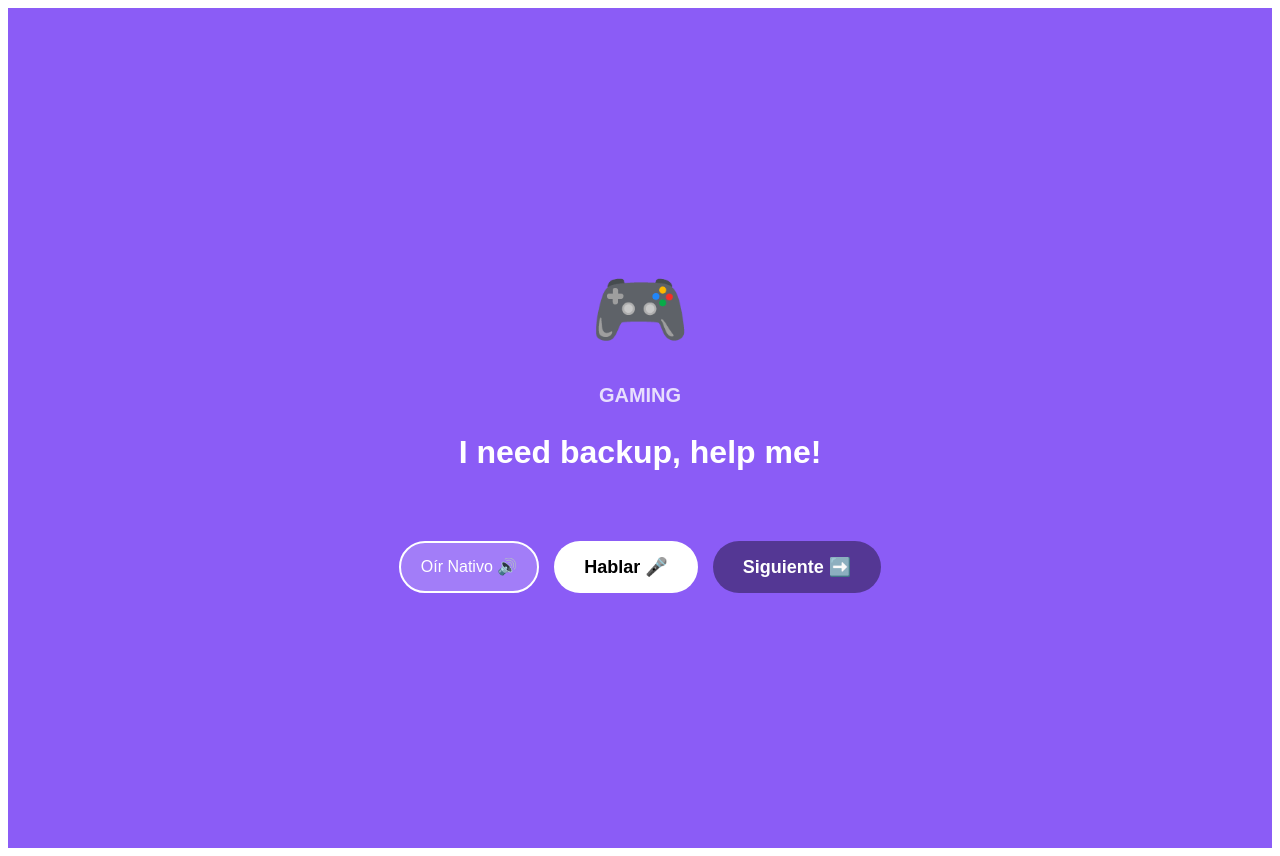
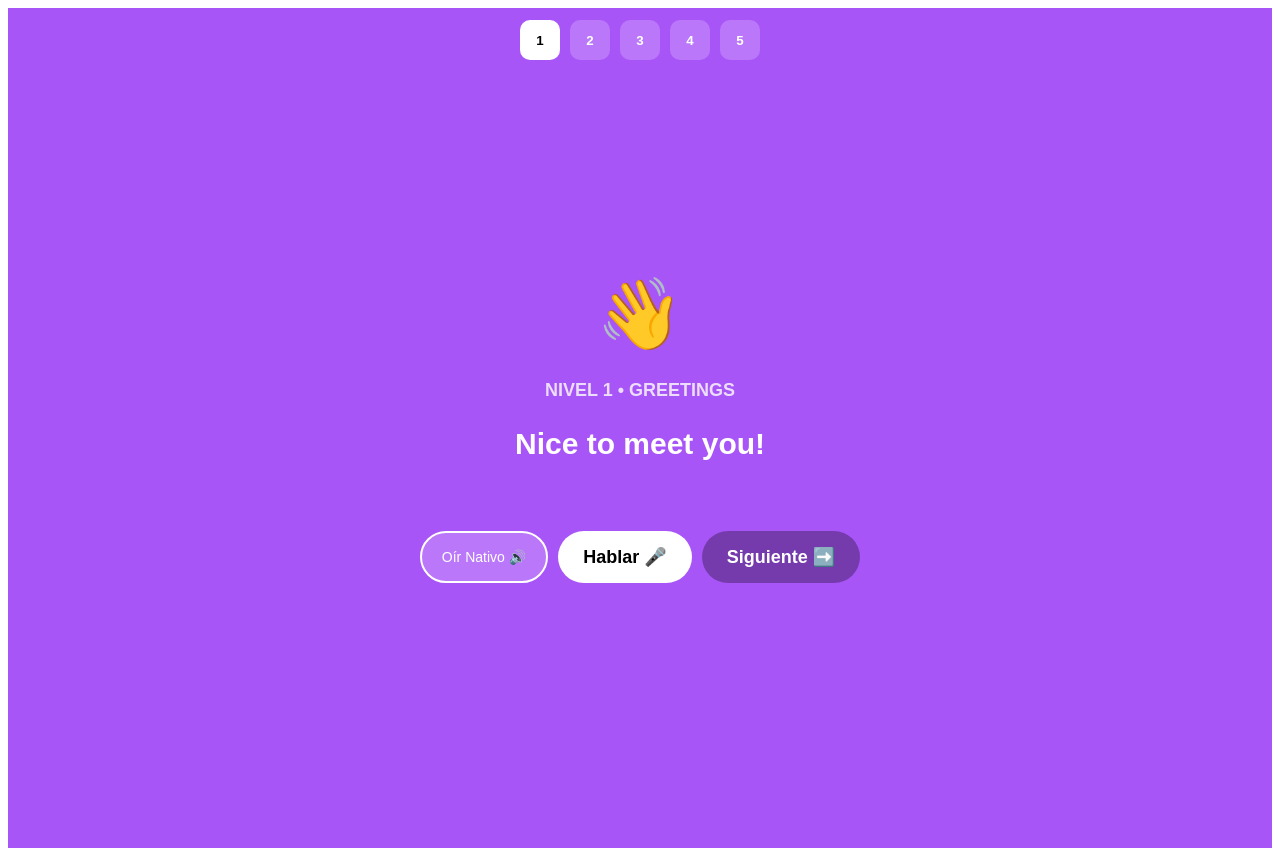
Before and after one commit to Aleejjj07/practice-ingles, a React (Create React App) app: page / in a window 1280 px wide. Built offline with nearby package versions, Linux system fonts and the light colour scheme.

Commit message:
Update App.jsx

```diff
--- a/src/App.jsx
+++ b/src/App.jsx
@@ -1,32 +1,54 @@
 import React, { useState, useRef } from 'react';
 
+// --- LISTA DE FRASES CON NIVELES (1-5) ---
 const FRASES = [
-  { eng: "I need backup, help me!", cat: "GAMING", icon: "🎮", color: "#8b5cf6" },
-  { eng: "The lag is unbearable today.", cat: "GAMING", icon: "🌐", color: "#8b5cf6" },
-  { eng: "Enemy spotted on the right!", cat: "GAMING", icon: "🎯", color: "#8b5cf6" },
-  { eng: "Good game, well played everyone.", cat: "GAMING", icon: "🏆", color: "#8b5cf6" },
-  { eng: "Can I borrow your pen, please?", cat: "SCHOOL", icon: "✏️", color: "#f59e0b" },
-  { eng: "I don't understand this exercise.", cat: "SCHOOL", icon: "📚", color: "#f59e0b" },
-  { eng: "Teacher, I have a question.", cat: "SCHOOL", icon: "🙋‍♂️", color: "#f59e0b" },
-  { eng: "What time is my flight?", cat: "TRAVEL", icon: "✈️", color: "#06b6d4" },
-  { eng: "Where is the nearest bathroom?", cat: "TRAVEL", icon: "🚻", color: "#06b6d4" },
-  { eng: "The check, please.", cat: "RESTAURANT", icon: "🧾", color: "#64748b" },
-  { eng: "I lost my passport.", cat: "EMERGENCY", icon: "📕", color: "#ef4444" },
-  { eng: "Call an ambulance, please!", cat: "EMERGENCY", icon: "🚑", color: "#ef4444" },
-  { eng: "Nice to meet you!", cat: "GREETINGS", icon: "👋", color: "#a855f7" },
-  { eng: "See you later, alligator!", cat: "GREETINGS", icon: "🐊", color: "#a855f7" }
+  // NIVEL 1: BÁSICO (Saludos y cortesía)
+  { eng: "Nice to meet you!", cat: "GREETINGS", icon: "👋", color: "#a855f7", lvl: 1 },
+  { eng: "The check, please.", cat: "RESTAURANT", icon: "🧾", color: "#64748b", lvl: 1 },
+  { eng: "Can I borrow your pen?", cat: "SCHOOL", icon: "✏️", color: "#f59e0b", lvl: 1 },
+
+  // NIVEL 2: INTERMEDIO BAJO (Necesidades comunes)
+  { eng: "I need backup, help me!", cat: "GAMING", icon: "🎮", color: "#8b5cf6", lvl: 2 },
+  { eng: "Where is the bathroom?", cat: "TRAVEL", icon: "🚻", color: "#06b6d4", lvl: 2 },
+  { eng: "I would like a burger.", cat: "RESTAURANT", icon: "🍔", color: "#64748b", lvl: 2 },
+
+  // NIVEL 3: INTERMEDIO (Frases completas)
+  { eng: "The lag is unbearable today.", cat: "GAMING", icon: "🌐", color: "#8b5cf6", lvl: 3 },
+  { eng: "I don't understand this exercise.", cat: "SCHOOL", icon: "📚", color: "#f59e0b", lvl: 3 },
+  { eng: "I lost my passport, help!", cat: "EMERGENCY", icon: "📕", color: "#ef4444", lvl: 3 },
+
+  // NIVEL 4: AVANZADO (Fluidez)
+  { eng: "Could you tell me the departure gate?", cat: "TRAVEL", icon: "✈️", color: "#06b6d4", lvl: 4 },
+  { eng: "Enemy spotted on the right flank!", cat: "GAMING", icon: "🎯", color: "#8b5cf6", lvl: 4 },
+  { eng: "Have a wonderful day, see you later!", cat: "GREETINGS", icon: "☀️", color: "#a855f7", lvl: 4 },
+
+  // NIVEL 5: EXPERTO (Complejidad alta)
+  { eng: "Call an ambulance, it is an emergency!", cat: "EMERGENCY", icon: "🚑", color: "#ef4444", lvl: 5 },
+  { eng: "I would like to book a table for four.", cat: "RESTAURANT", icon: "🍽️", color: "#64748b", lvl: 5 },
+  { eng: "Teacher, may I go to the restroom, please?", cat: "SCHOOL", icon: "🙋‍♂️", color: "#f59e0b", lvl: 5 }
 ];
 
 export default function App() {
+  const [level, setLevel] = useState(1);
   const [index, setIndex] = useState(0);
   const [listening, setListening] = useState(false);
   const [feedback, setFeedback] = useState('');
   const [userAudio, setUserAudio] = useState(null);
   const mediaRecorderRef = useRef(null);
-  const current = FRASES[index];
+
+  // Filtrar frases según el nivel seleccionado
+  const frasesFiltradas = FRASES.filter(f => f.lvl === level);
+  const current = frasesFiltradas[index] || frasesFiltradas[0];
+
+  const changeLevel = (newLvl) => {
+    setLevel(newLvl);
+    setIndex(0);
+    setFeedback('');
+    setUserAudio(null);
+  };
 
   const next = () => {
-    setIndex((index + 1) % FRASES.length);
+    setIndex((index + 1) % frasesFiltradas.length);
     setFeedback('');
     setUserAudio(null);
   };
@@ -37,18 +59,12 @@ export default function App() {
     window.speechSynthesis.speak(u);
   };
 
-  const playMyVoice = () => {
-    if (userAudio) {
-      const audio = new Audio(userAudio);
-      audio.play();
-    }
-  };
+  const playMyVoice = () => userAudio && new Audio(userAudio).play();
 
   const startListeningAndRecording = async () => {
     const Speech = window.SpeechRecognition || window.webkitSpeechRecognition;
-    if (!Speech) return alert("Usa Chrome para esta función.");
+    if (!Speech) return alert("Usa Chrome");
 
-    // Configurar grabación de audio real
     try {
       const stream = await navigator.mediaDevices.getUserMedia({ audio: true });
       mediaRecorderRef.current = new MediaRecorder(stream);
@@ -61,78 +77,58 @@ export default function App() {
         stream.getTracks().forEach(track => track.stop());
       };
 
-      // Configurar reconocimiento de voz (texto)
       const recognition = new Speech();
       recognition.lang = 'en-US';
-
-      recognition.onstart = () => {
-        setListening(true);
-        setFeedback('Escuchando...');
-        mediaRecorderRef.current.start();
-      };
-
+      recognition.onstart = () => { setListening(true); setFeedback('Escuchando...'); mediaRecorderRef.current.start(); };
       recognition.onresult = (event) => {
         const result = event.results[0][0].transcript.toLowerCase();
         const cleanOriginal = current.eng.toLowerCase().replace(/[.,!?]/g, "");
-        if (result.includes(cleanOriginal) || cleanOriginal.includes(result)) {
-          setFeedback('¡Perfecto! ✅');
-        } else {
-          setFeedback(`Dijiste: "${result}" ❌`);
-        }
+        setFeedback(result.includes(cleanOriginal) || cleanOriginal.includes(result) ? '¡Perfecto! ✅' : `Dijiste: "${result}" ❌`);
       };
-
-      recognition.onend = () => {
-        setListening(false);
-        if (mediaRecorderRef.current && mediaRecorderRef.current.state !== "inactive") {
-          mediaRecorderRef.current.stop();
-        }
-      };
-
+      recognition.onend = () => { setListening(false); if (mediaRecorderRef.current.state !== "inactive") mediaRecorderRef.current.stop(); };
       recognition.start();
-    } catch (err) {
-      alert("Error al acceder al micro: " + err);
-    }
+    } catch (err) { alert("Error al acceder al micro"); }
   };
 
   return (
     <div style={{ backgroundColor: current.color, minHeight: '100vh', display: 'flex', flexDirection: 'column', alignItems: 'center', justifyContent: 'center', color: 'white', fontFamily: 'sans-serif', textAlign: 'center', padding: '20px', transition: 'all 0.5s' }}>
-      <div style={{ fontSize: '80px', marginBottom: '10px' }}>{current.icon}</div>
-      <h2 style={{ fontSize: '20px', opacity: 0.8, marginBottom: '5px' }}>{current.cat}</h2>
-      <h1 style={{ fontSize: '32px', fontWeight: 'bold', marginBottom: '10px' }}>{current.eng}</h1>
+
+      {/* SELECTOR DE NIVELES */}
+      <div style={{ position: 'absolute', top: '20px', display: 'flex', gap: '10px' }}>
+        {[1, 2, 3, 4, 5].map(n => (
+          <button key={n} onClick={() => changeLevel(n)} style={{ backgroundColor: level === n ? 'white' : 'rgba(255,255,255,0.2)', color: level === n ? 'black' : 'white', border: 'none', width: '40px', height: '40px', borderRadius: '10px', fontWeight: 'bold', cursor: 'pointer' }}>
+            {n}
+          </button>
+        ))}
+      </div>
+
+      <div style={{ fontSize: '70px', marginBottom: '10px' }}>{current.icon}</div>
+      <h2 style={{ fontSize: '18px', opacity: 0.8, marginBottom: '5px' }}>NIVEL {level} • {current.cat}</h2>
+      <h1 style={{ fontSize: '30px', fontWeight: 'bold', marginBottom: '10px' }}>{current.eng}</h1>
 
       <div style={{ height: '40px', marginBottom: '20px' }}>
-        <p style={{ fontSize: '20px', fontWeight: 'bold', color: feedback === '¡Perfecto! ✅' ? '#4ade80' : 'white' }}>
-          {feedback}
-        </p>
+        <p style={{ fontSize: '20px', fontWeight: 'bold' }}>{feedback}</p>
       </div>
 
-      <div style={{ display: 'flex', flexWrap: 'wrap', gap: '15px', justifyContent: 'center' }}>
-        {/* BOTÓN VOZ NATIVA */}
-        <button onClick={() => speakNative(current.eng)} style={{ backgroundColor: 'rgba(255,255,255,0.2)', color: 'white', border: '2px solid white', padding: '12px 20px', fontSize: '16px', borderRadius: '50px', cursor: 'pointer' }}>
+      <div style={{ display: 'flex', flexWrap: 'wrap', gap: '10px', justifyContent: 'center' }}>
+        <button onClick={() => speakNative(current.eng)} style={{ backgroundColor: 'rgba(255,255,255,0.2)', color: 'white', border: '2px solid white', padding: '10px 20px', fontSize: '14px', borderRadius: '50px', cursor: 'pointer' }}>
           Oír Nativo 🔊
         </button>
 
-        {/* BOTÓN HABLAR (GRABA Y RECONOCE) */}
-        <button onClick={startListeningAndRecording} disabled={listening} style={{ backgroundColor: listening ? '#ef4444' : 'white', color: listening ? 'white' : 'black', border: 'none', padding: '15px 30px', fontSize: '18px', fontWeight: 'bold', borderRadius: '50px', cursor: 'pointer', transform: listening ? 'scale(1.1)' : 'scale(1)', transition: '0.2s' }}>
+        <button onClick={startListeningAndRecording} disabled={listening} style={{ backgroundColor: listening ? '#ef4444' : 'white', color: listening ? 'white' : 'black', border: 'none', padding: '15px 25px', fontSize: '18px', fontWeight: 'bold', borderRadius: '50px', cursor: 'pointer' }}>
           {listening ? '🔴 Grabando...' : 'Hablar 🎤'}
         </button>
 
-        {/* BOTÓN ESCUCHAR MI PROPIA GRABACIÓN */}
         {userAudio && (
-          <button onClick={playMyVoice} style={{ backgroundColor: '#22c55e', color: 'white', border: 'none', padding: '12px 20px', fontSize: '16px', borderRadius: '50px', cursor: 'pointer', animation: 'bounce 0.5s infinite alternate' }}>
+          <button onClick={playMyVoice} style={{ backgroundColor: '#22c55e', color: 'white', border: 'none', padding: '10px 20px', fontSize: '14px', borderRadius: '50px', cursor: 'pointer' }}>
             Oír mi voz 🔁
           </button>
         )}
 
-        {/* BOTÓN SIGUIENTE */}
-        <button onClick={next} style={{ backgroundColor: 'rgba(0,0,0,0.4)', color: 'white', border: 'none', padding: '15px 30px', fontSize: '18px', fontWeight: 'bold', borderRadius: '50px', cursor: 'pointer' }}>
+        <button onClick={next} style={{ backgroundColor: 'rgba(0,0,0,0.3)', color: 'white', border: 'none', padding: '15px 25px', fontSize: '18px', fontWeight: 'bold', borderRadius: '50px', cursor: 'pointer' }}>
           Siguiente ➡️
         </button>
       </div>
-
-      <style>{`
-        @keyframes bounce { from { transform: translateY(0); } to { transform: translateY(-5px); } }
-      `}</style>
     </div>
   );
 }
```
